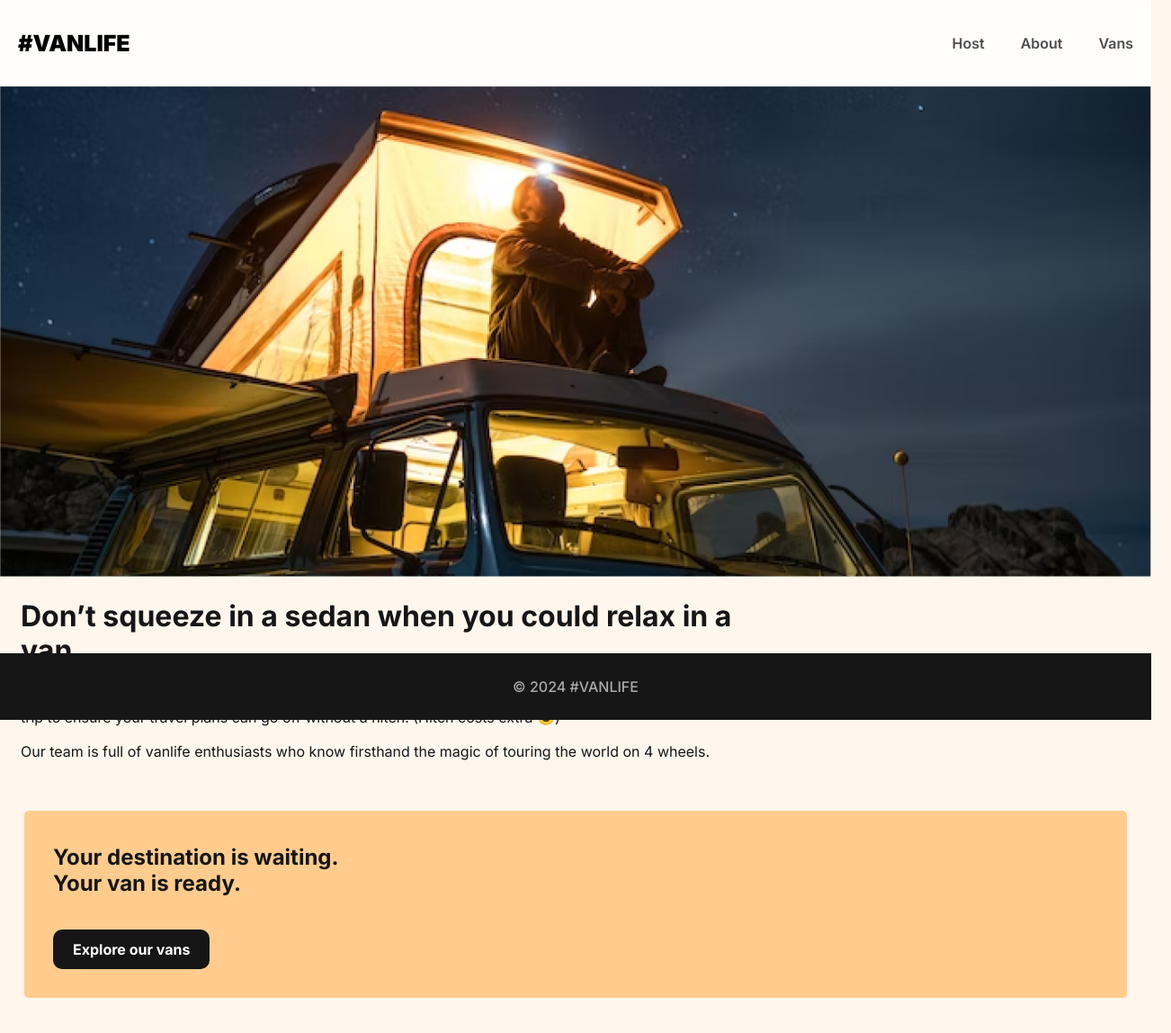
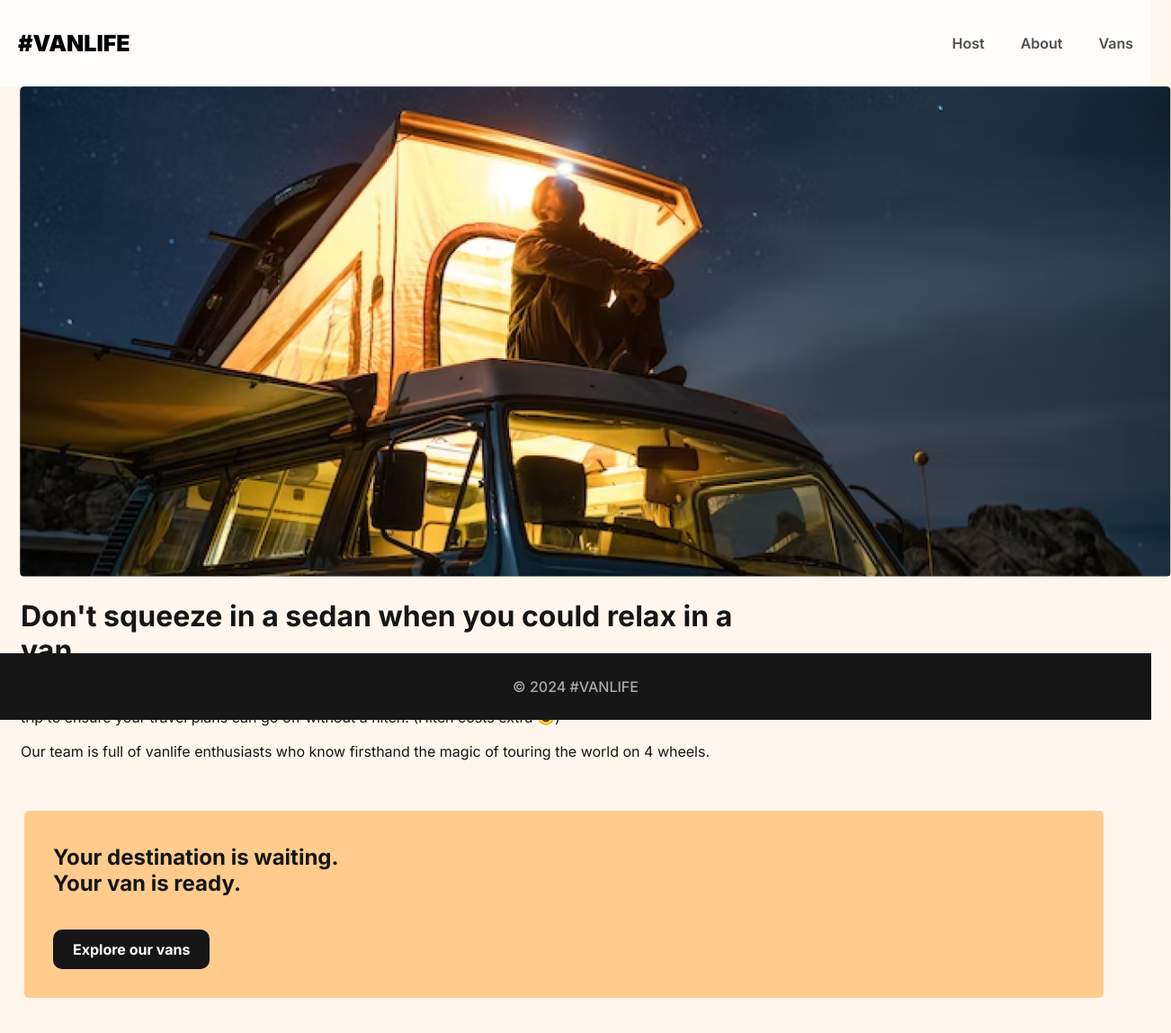
Before and after one commit to mohs-in/van-life, a React (Vite) app: page /about in a window 1280 px wide. Shown: the top 1148 px of the page at 90% size, 1302 px wide, since content can reach past the window. Built offline with nearby package versions, Linux system fonts and the light colour scheme; what miragejs would draw is missing.

Commit message:
fix margins for about page for desktop screens

```diff
--- a/src/App.scss
+++ b/src/App.scss
@@ -145,6 +145,10 @@ footer {
 
 
 /*** ABOUT PAGE ***/
+.about-page-container {
+    width: 100%;
+}
+
 .about-hero-image {
     max-width: 100%;
 }
@@ -383,8 +387,17 @@ i[class*='van-type-'] {
         width: 70%;
     }
 
+    .about-hero-image {
+        margin-left: 1.4em;
+        border-radius: 5px;
+    }
+
     .home-container {
         a { width: 15em; }
         p { width: 40em; }
     }
+
+    .about-page-cta {
+        margin-right: 3.3em;
+    }
 }
--- a/src/components/About.jsx
+++ b/src/components/About.jsx
@@ -7,7 +7,7 @@ export default function About() {
         <div className="about-page-container">
             <img src={bgImg} className="about-hero-image" />
             <div className="about-page-content">
-                <h1>Don’t squeeze in a sedan when you could relax in a van.</h1>
+                <h1>Don&apos;t squeeze in a sedan when you could relax in a van.</h1>
                 <p>Our mission is to enliven your road trip with the perfect travel van rental. Our vans are recertified before each trip to ensure your travel plans can go off without a hitch. (Hitch costs extra 😉)</p>
                 <p>Our team is full of vanlife enthusiasts who know firsthand the magic of touring the world on 4 wheels.</p>
             </div>
```
